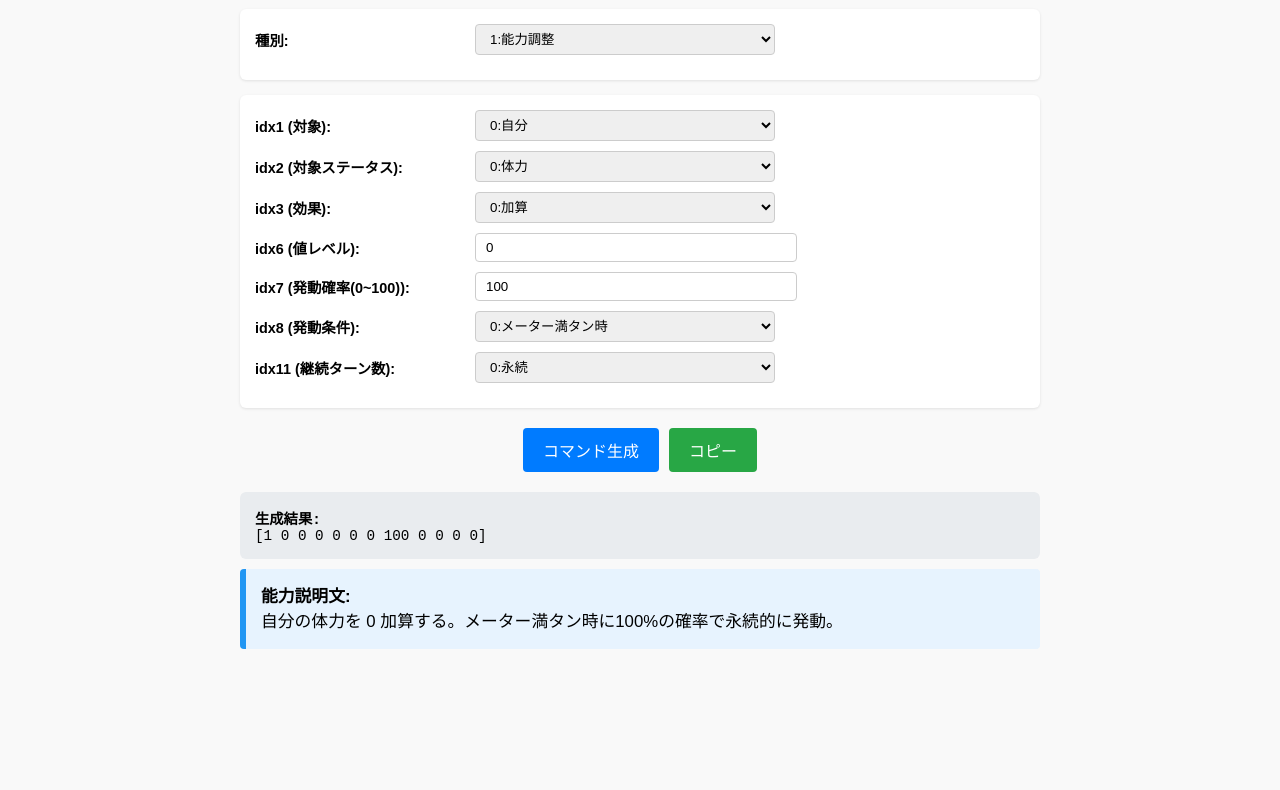
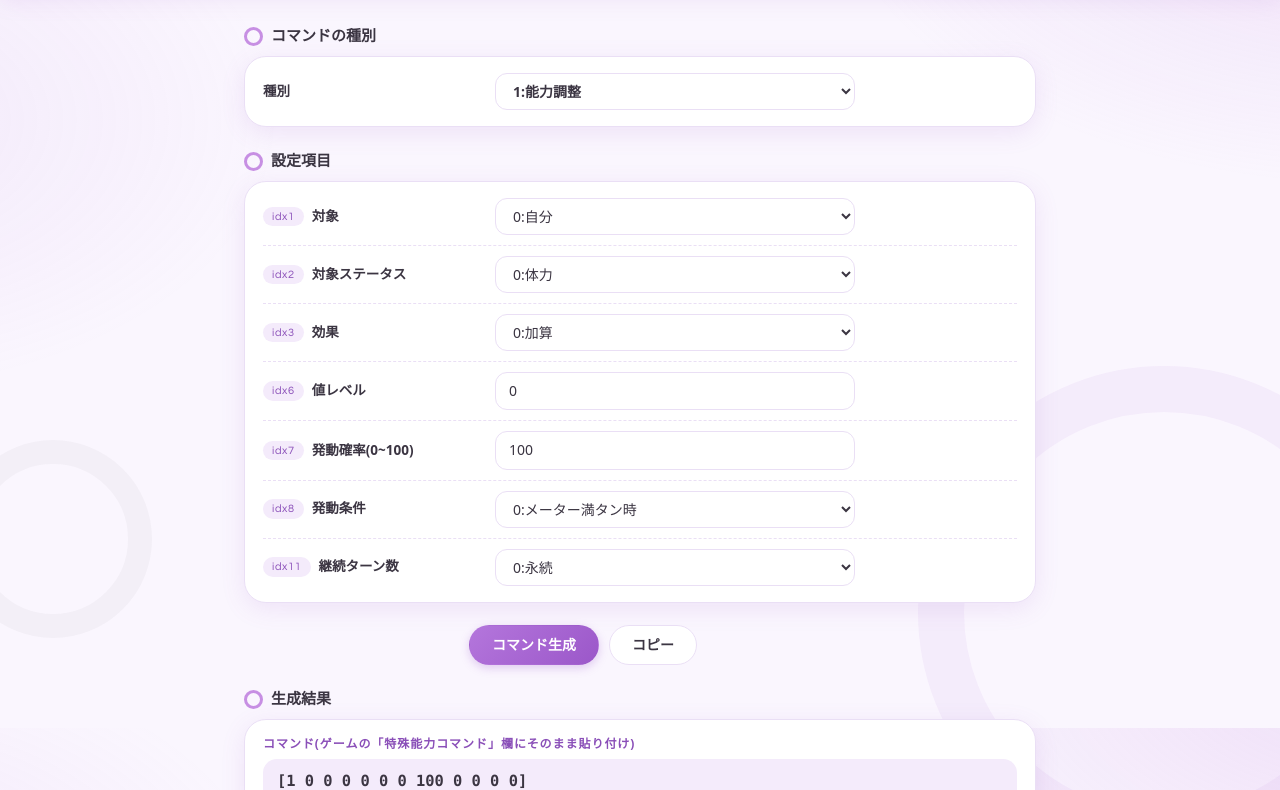
Before and after one commit to shirotetsu-shiojima/command, a plain HTML site: page index.html in a window 1280 px wide. Shown: the part 72-862 px from the top of the page. Before the commit the page ends 800 px from the top, so only its background shows below. Drawn offline with Linux system fonts and the light colour scheme.

Commit message:
Add files via upload

```diff
--- a/index.html
+++ b/index.html
@@ -1,102 +1,111 @@
 <!DOCTYPE html>
-<html lang="ja">
-<head>
-  <meta charset="UTF-8">
-  <title>戦闘ゲーム用 特殊能力コマンド生成ツール</title>
-  <style>
-    body {
-      font-family: sans-serif;
-      max-width: 800px;
-      margin: 20px auto;
-      padding: 0 20px;
-      background-color: #f9f9f9;
+<html lang="ja"><head><meta charset="UTF-8">
+<meta name="viewport" content="width=device-width, initial-scale=1">
+<title>戦闘ゲーム用 特殊能力コマンド生成ツール</title>
+<style>
+    /* ゲーム本体(SE戦闘ゲームII)と同じ、ラベンダーと白をベースにした配色 */
+    :root{
+      --lav:#c78fe3;--gray:#585858;
+      --bg:#faf6fe;--panel:#ffffff;--ink:#3b3542;--dim:#8a8296;--line:#eadff5;
+      --accent:#9b57c9;--accent2:#8a4fb8;--on-accent:#fff;--btn1:#b476dc;--btn2:#9b57c9;
+      --chip:#f4ebfb;--good:#1f9c78;
+      --shadow:0 6px 24px rgba(155,87,201,.12);--shadow-sm:0 2px 8px rgba(155,87,201,.10);
+      --disp:"Zen Maru Gothic","Hiragino Maru Gothic ProN","Yu Gothic UI","Meiryo",sans-serif;
+      --latin:"Jost","Futura","Century Gothic","Avenir Next",sans-serif;
     }
-    h1 {
-      font-size: 1.5em;
-      border-bottom: 2px solid #333;
-      padding-bottom: 8px;
+    @media(prefers-color-scheme:dark){:root{
+      --bg:#1b1623;--panel:#251e31;--ink:#f0eaf6;--dim:#aaa0ba;--line:#3b3150;
+      --accent:#d6a9f0;--accent2:#c995e8;--on-accent:#2a1740;--btn1:#d6a9f0;--btn2:#c78fe3;
+      --gray:#c9c1d4;--chip:#31283f;--good:#5fd4ae;
+      --shadow:0 6px 24px rgba(0,0,0,.35);--shadow-sm:0 2px 8px rgba(0,0,0,.3);}}
+    *{box-sizing:border-box;scrollbar-width:thin;scrollbar-color:var(--lav) transparent}
+    [hidden]{display:none!important}
+    html,body{margin:0}
+    ::selection{background:#e6cdf5;color:#3b3542}
+    :focus-visible{outline:2px solid var(--lav);outline-offset:2px}
+    body{
+      background:
+        radial-gradient(900px 520px at 108% -8%,rgba(199,143,227,.24),transparent 62%),
+        radial-gradient(700px 440px at -12% 24%,rgba(199,143,227,.13),transparent 62%),
+        var(--bg);
+      background-attachment:fixed;
+      color:var(--ink);
+      font:14px/1.6 "Zen Maru Gothic","Hiragino Maru Gothic ProN","Hiragino Sans","Yu Gothic UI",system-ui,-apple-system,sans-serif;
+      padding-top:env(safe-area-inset-top,0px);padding-bottom:env(safe-area-inset-bottom,0px);
     }
-    .form-group {
-      background: #fff;
-      padding: 15px;
-      border-radius: 6px;
-      box-shadow: 0 1px 3px rgba(0,0,0,0.1);
-      margin-bottom: 15px;
+    /* ロゴの輪をモチーフにした背景の飾り */
+    body::before,body::after{content:"";position:fixed;border-radius:50%;pointer-events:none;z-index:0}
+    body::before{right:-130px;bottom:-130px;width:400px;height:400px;border:46px solid var(--lav);opacity:.10}
+    body::after{left:-46px;bottom:90px;width:150px;height:150px;border:24px solid var(--gray);opacity:.045}
+
+    /* ヘッダ */
+    .top{position:sticky;top:0;z-index:5;background:color-mix(in srgb,var(--panel) 86%,transparent);
+      -webkit-backdrop-filter:blur(12px);backdrop-filter:blur(12px);
+      padding:10px 0 12px;padding-top:max(10px,env(safe-area-inset-top,0px));box-shadow:0 6px 22px rgba(155,87,201,.10)}
+    .top::after{content:"";position:absolute;left:0;right:0;bottom:0;height:3px;background:linear-gradient(90deg,var(--lav),#ecd9f8 50%,var(--lav))}
+    .top .in{max-width:820px;margin:0 auto;padding:0 14px}
+    .brand{display:flex;align-items:center;gap:12px}
+    .brand .logo{width:46px;height:46px;flex:none}
+    .brand .tt{display:flex;flex-direction:column;line-height:1.15;min-width:0}
+    .brand h1{font-family:var(--disp);font-size:21px;font-weight:900;letter-spacing:.05em;margin:0}
+    .brand .wm{font-family:var(--latin);font-size:10.5px;font-weight:500;letter-spacing:.36em;color:var(--dim);margin-top:3px}
+
+    .wrap{max-width:820px;margin:0 auto;padding:6px 14px 48px;position:relative;z-index:1}
+    h2{font-family:var(--disp);font-size:15px;font-weight:700;margin:22px 0 8px;display:flex;align-items:center;gap:8px}
+    h2::before{content:"";width:13px;height:13px;border:3.5px solid var(--lav);border-radius:50%;flex:none}
+
+    .form-group{background:var(--panel);border:1px solid var(--line);border-radius:22px;padding:6px 18px;box-shadow:var(--shadow)}
+    .field{display:flex;align-items:center;flex-wrap:wrap;gap:6px 12px;padding:10px 0;border-bottom:1px dashed var(--line)}
+    .field:last-child{border-bottom:none}
+    .field label{flex:0 0 220px;font-weight:700;font-size:13.5px;display:flex;align-items:center;gap:8px}
+    .field label .ix{font-family:var(--latin);font-size:11px;font-weight:500;letter-spacing:.06em;color:var(--accent2);
+      background:var(--chip);border-radius:999px;padding:1px 9px;flex:none}
+    select,input[type=number],input[type=text]{
+      font:inherit;color:inherit;padding:7px 13px;border:1px solid var(--line);border-radius:12px;background:var(--panel);
+      transition:border-color .15s,box-shadow .15s}
+    select:hover,input:hover:not(:disabled){border-color:var(--lav)}
+    select:focus,input:focus{outline:none;border-color:var(--lav);box-shadow:0 0 0 3px rgba(199,143,227,.28)}
+    .field select,.field input[type=number],.field input[type=text]{flex:1 1 200px;min-width:0;max-width:360px}
+    .field input.custom-num{flex:0 0 100px}
+    input:disabled{background:var(--chip);color:var(--dim)}
+    #type{font-weight:700}
+
+    .btn-container{display:flex;justify-content:center;align-items:center;flex-wrap:wrap;gap:10px;margin:22px 0 6px}
+    button{font:inherit;font-weight:700;padding:8px 22px;border:1px solid var(--line);background:var(--panel);color:var(--ink);
+      border-radius:999px;cursor:pointer;transition:transform .12s,box-shadow .12s,border-color .12s,filter .12s}
+    button:hover{border-color:var(--lav);color:var(--accent);transform:translateY(-1px);box-shadow:var(--shadow-sm)}
+    button.primary{background:linear-gradient(135deg,var(--btn1),var(--btn2));border-color:transparent;color:var(--on-accent);
+      box-shadow:0 3px 10px rgba(155,87,201,.28)}
+    button.primary:hover{color:var(--on-accent);border-color:transparent;filter:brightness(1.07)}
+    .copied-msg{color:var(--good);font-size:13px;font-weight:700;opacity:0;transition:opacity .2s}
+    .copied-msg.show{opacity:1}
+
+    .result-box{background:var(--panel);border:1px solid var(--line);border-radius:22px;padding:14px 18px;box-shadow:var(--shadow);margin-bottom:12px}
+    .result-box .lbl,.description-box .lbl{display:block;font-size:12px;font-weight:700;color:var(--accent2);letter-spacing:.08em;margin-bottom:6px}
+    #output{display:block;background:var(--chip);border-radius:14px;padding:10px 14px;
+      font-family:ui-monospace,SFMono-Regular,Menlo,Consolas,monospace;font-size:1.1em;font-weight:700;
+      word-break:break-all;user-select:all}
+    .description-box{background:var(--panel);border:1px solid var(--line);border-left:6px solid var(--lav);border-radius:22px;
+      padding:14px 18px;box-shadow:var(--shadow);font-size:15px;line-height:1.7}
+
+    @media(max-width:560px){
+      .brand .logo{width:38px;height:38px}.brand h1{font-size:18px}
+      .form-group{padding:4px 14px;border-radius:18px}
+      .field label{flex-basis:100%}
+      .field select,.field input[type=number],.field input[type=text]{max-width:none}
     }
-    .field {
-      display: flex;
-      align-items: center;
-      margin-bottom: 10px;
-    }
-    .field label {
-      width: 220px;
-      font-weight: bold;
-      font-size: 0.9em;
-    }
-    .field select, .field input[type="number"], .field input[type="text"] {
-      flex: 1;
-      padding: 6px 10px;
-      border: 1px solid #ccc;
-      border-radius: 4px;
-      max-width: 300px;
-    }
-    .warning {
-      color: #d9534f;
-      font-size: 0.85em;
-      margin-left: 10px;
-      font-weight: bold;
-    }
-    .btn-container {
-      display: flex;
-      justify-content: center;
-      gap: 10px;
-      margin: 20px 0;
-    }
-    button {
-      padding: 10px 20px;
-      font-size: 1em;
-      background-color: #007bff;
-      color: white;
-      border: none;
-      border-radius: 4px;
-      cursor: pointer;
-    }
-    button:hover { background-color: #0056b3; }
-    button.btn-copy { background-color: #28a745; }
-    button.btn-copy:hover { background-color: #218838; }
-    .result-box {
-      background: #e9ecef;
-      padding: 15px;
-      border-radius: 6px;
-      font-family: monospace;
-      font-size: 1.1em;
-      word-break: break-all;
-      margin-bottom: 10px;
-    }
-    .description-box {
-      background: #e7f3fe;
-      border-left: 6px solid #2196F3;
-      padding: 15px;
-      border-radius: 4px;
-      font-size: 1.05em;
-      line-height: 1.5;
-    }
-    .copied-msg {
-      color: #28a745;
-      font-size: 0.85em;
-      margin-left: 10px;
-      display: none;
-      align-self: center;
-    }
-  </style>
+</style>
 </head>
 <body>
+<header class="top"><div class="in">
+  <div class="brand"><svg class="logo" viewBox="225 195 675 665" role="img" aria-label="SE CHARACTERS"><path d="M605.4 241.4A290 290 0 1 0 829.6 620" fill="none" stroke="#c78fe3" stroke-width="55"/><circle cx="738" cy="427" r="118" fill="none" style="stroke:var(--gray)" stroke-width="56"/></svg><div class="tt"><h1>戦闘コマンド生成＆説明ツール</h1><span class="wm">SE CHARACTERS</span></div></div>
+</div></header>
 
-  <h1>戦闘コマンド生成＆説明ツール</h1>
-
+<main class="wrap">
+  <h2>コマンドの種別</h2>
   <div class="form-group">
     <div class="field">
-      <label for="type">種別:</label>
+      <label for="type">種別</label>
       <select id="type" onchange="renderForm()">
         <option value="1">1:能力調整</option>
         <option value="2">2:攻撃</option>
@@ -106,25 +115,28 @@
     </div>
   </div>
 
+  <h2>設定項目</h2>
   <div class="form-group" id="form-fields"></div>
 
   <div class="btn-container">
-    <button onclick="generateAll()">コマンド生成</button>
-    <button class="btn-copy" onclick="copyToClipboard()">コピー</button>
+    <button class="primary" onclick="generateAll()">コマンド生成</button>
+    <button onclick="copyToClipboard()">コピー</button>
     <span id="copy-msg" class="copied-msg">コピーしました！</span>
   </div>
 
+  <h2>生成結果</h2>
   <div class="result-box">
-    <strong>生成結果:</strong><br>
-    <span id="output">[ ]</span>
+    <span class="lbl">コマンド(ゲームの「特殊能力コマンド」欄にそのまま貼り付け)</span>
+    <span id="output">[1 0 0 0 0 0 0 100 0 0 0 0]</span>
   </div>
 
   <div class="description-box">
-    <strong>能力説明文:</strong><br>
-    <span id="description">-</span>
+    <span class="lbl">能力説明文</span>
+    <span id="description">自分の体力を 0 加算する。メーター満タン時に100%の確率で永続的に発動。</span>
   </div>
+</main>
 
-  <script>
+<script>
     const specData = {
       1: {
         idx1: { name: "対象", options: ["0:自分", "1:相手", "2:両方"] },
@@ -134,9 +146,9 @@
         idx5: { name: "計算方法", options: ["0:加算", "1:減算", "2:乗算", "3:除算"], dependsOn: { idx: 3, val: ["4"] } },
         idx6: { name: "値レベル", type: "number" },
         idx7: { name: "発動確率(0~100)", type: "number", min: 0, max: 100 },
-        idx8: { name: "発動条件", options: ["0:メーター満タン時", "1:永続", "2:HPに応じる"], unimpl: ["2"] },
-        idx9: { name: "HP取得対象", options: ["0:自分", "1:相手"], unimpl: ["0", "1"], dependsOn: { idx: 8, val: ["2"] } },
-        idx10: { name: "HP残率指定", type: "number", min: 0, max: 100, unimpl: true, dependsOn: { idx: 8, val: ["2"] } },
+        idx8: { name: "発動条件", options: ["0:メーター満タン時", "1:永続", "2:HPに応じる"] },
+        idx9: { name: "HP取得対象", options: ["0:自分", "1:相手"], dependsOn: { idx: 8, val: ["2"] } },
+        idx10: { name: "HP残率指定", type: "number", min: 0, max: 100, dependsOn: { idx: 8, val: ["2"] } },
         idx11: { name: "継続ターン数", type: "custom_turn" }
       },
       2: {
@@ -147,9 +159,9 @@
         idx5: { name: "計算方法", options: ["0:加算", "1:減算", "2:乗算", "3:除算"], dependsOn: { idx: 3, val: ["2"] } },
         idx6: { name: "値レベル", type: "number" },
         idx7: { name: "発動確率(0~100)", type: "number", min: 0, max: 100 },
-        idx8: { name: "発動条件", options: ["0:メーター満タン時", "1:永続", "2:HPに応じる"], unimpl: ["2"] },
-        idx9: { name: "HP取得対象", options: ["0:自分", "1:相手"], unimpl: ["0", "1"], dependsOn: { idx: 8, val: ["2"] } },
-        idx10: { name: "HP残率指定", type: "number", min: 0, max: 100, unimpl: true, dependsOn: { idx: 8, val: ["2"] } },
+        idx8: { name: "発動条件", options: ["0:メーター満タン時", "1:永続", "2:HPに応じる"] },
+        idx9: { name: "HP取得対象", options: ["0:自分", "1:相手"], dependsOn: { idx: 8, val: ["2"] } },
+        idx10: { name: "HP残率指定", type: "number", min: 0, max: 100, dependsOn: { idx: 8, val: ["2"] } },
         idx11: { name: "継続ターン数", type: "custom_turn" }
       },
       3: {
@@ -160,9 +172,9 @@
         idx5: { name: "計算方法", options: ["0:加算", "1:減算", "2:乗算", "3:除算"], dependsOn: { idx: 3, val: ["4"] } },
         idx6: { name: "値レベル", type: "number" },
         idx7: { name: "発動確率(0~100)", type: "number", min: 0, max: 100 },
-        idx8: { name: "発動条件", options: ["0:メーター満タン時", "1:永続", "2:HPに応じる"], unimpl: ["2"] },
-        idx9: { name: "HP取得対象", options: ["0:自分", "1:相手"], unimpl: ["0", "1"], dependsOn: { idx: 8, val: ["2"] } },
-        idx10: { name: "HP残率指定", type: "number", min: 0, max: 100, unimpl: true, dependsOn: { idx: 8, val: ["2"] } },
+        idx8: { name: "発動条件", options: ["0:メーター満タン時", "1:永続", "2:HPに応じる"] },
+        idx9: { name: "HP取得対象", options: ["0:自分", "1:相手"], dependsOn: { idx: 8, val: ["2"] } },
+        idx10: { name: "HP残率指定", type: "number", min: 0, max: 100, dependsOn: { idx: 8, val: ["2"] } },
         idx11: { name: "継続ターン数", type: "custom_turn" }
       },
       4: {
@@ -196,7 +208,12 @@
         fieldDiv.id = `field-idx${i}`;
 
         const label = document.createElement('label');
-        label.textContent = `idx${i} (${item.name}):`;
+        label.htmlFor = `input-idx${i}`;
+        const ix = document.createElement('span');
+        ix.className = 'ix';
+        ix.textContent = `idx${i}`;
+        label.appendChild(ix);
+        label.appendChild(document.createTextNode(item.name));
         fieldDiv.appendChild(label);
 
         if (item.options && item.type !== 'custom_num') {
@@ -236,8 +253,7 @@
           numInput.value = 1;
           numInput.min = 1;
           numInput.style.display = 'none';
-          numInput.style.width = '80px';
-          numInput.style.marginLeft = '10px';
+          numInput.className = 'custom-num';
           numInput.oninput = () => generateAll();
           fieldDiv.appendChild(numInput);
         } else if (item.type === 'number') {
@@ -274,8 +290,7 @@
           numInput.value = 1;
           numInput.min = 1;
           numInput.style.display = 'none';
-          numInput.style.width = '80px';
-          numInput.style.marginLeft = '10px';
+          numInput.className = 'custom-num';
           numInput.oninput = () => generateAll();
           fieldDiv.appendChild(numInput);
         } else if (item.type === 'fixed_zero') {
@@ -286,12 +301,6 @@
           input.disabled = true;
           fieldDiv.appendChild(input);
         }
-
-        const warnSpan = document.createElement('span');
-        warnSpan.id = `warn-idx${i}`;
-        warnSpan.className = 'warning';
-        warnSpan.style.display = 'none';
-        fieldDiv.appendChild(warnSpan);
 
         container.appendChild(fieldDiv);
       }
@@ -311,33 +320,14 @@
         if (item.dependsOn) {
           const targetElem = document.getElementById(`input-idx${item.dependsOn.idx}`);
           if (targetElem && item.dependsOn.val.includes(targetElem.value)) {
-            fieldDiv.style.display = 'flex';
+            fieldDiv.style.display = '';
           } else {
             fieldDiv.style.display = 'none';
           }
         } else {
-          fieldDiv.style.display = 'flex';
+          fieldDiv.style.display = '';
         }
 
-        const warnSpan = document.getElementById(`warn-idx${i}`);
-        if (warnSpan) {
-          let isUnimplemented = false;
-          if (item.unimpl === true) {
-            isUnimplemented = true;
-          } else if (Array.isArray(item.unimpl)) {
-            const valElem = document.getElementById(`input-idx${i}`);
-            if (valElem && item.unimpl.includes(valElem.value)) {
-              isUnimplemented = true;
-            }
-          }
-
-          if (isUnimplemented && fieldDiv.style.display !== 'none') {
-            warnSpan.textContent = "※未実装機能のため動作しない可能性があります";
-            warnSpan.style.display = 'inline';
-          } else {
-            warnSpan.style.display = 'none';
-          }
-        }
       }
     }
 
@@ -388,8 +378,11 @@
       let suffixStr = "";
       if (condVal === '1') {
         suffixStr = `常に${prob}%の確率で発動。`;
+      } else if (condVal === '2') {
+        const who = (arr[9] === '1') ? '相手' : '自分';
+        suffixStr = `${who}のHPが${arr[10]}%以下のとき、毎ターン${prob}%の確率で発動。`;
       } else {
-        const condMap = { '0': 'メーター満タン時', '2': 'HPに応じる条件' };
+        const condMap = { '0': 'メーター満タン時' };
         const condText = condMap[condVal] || '';
         const turnText = (turnVal === '0') ? '永続的に' : `${turnVal}ターン分`;
         suffixStr = `${condText}に${prob}%の確率で${turnText}発動。`;
@@ -503,18 +496,32 @@
       return "説明文を生成できませんでした。";
     }
 
+    function showCopied() {
+      const msg = document.getElementById('copy-msg');
+      msg.classList.add('show');
+      clearTimeout(showCopied.t);
+      showCopied.t = setTimeout(() => msg.classList.remove('show'), 2000);
+    }
+
     function copyToClipboard() {
       const outputText = document.getElementById('output').textContent;
-      navigator.clipboard.writeText(outputText).then(() => {
-        const msg = document.getElementById('copy-msg');
-        msg.style.display = 'inline';
-        setTimeout(() => {
-          msg.style.display = 'none';
-        }, 2000);
-      });
+      const fallback = () => {
+        const ta = document.createElement('textarea');
+        ta.value = outputText;
+        ta.style.position = 'fixed';
+        ta.style.opacity = '0';
+        document.body.appendChild(ta);
+        ta.select();
+        try { if (document.execCommand('copy')) showCopied(); } catch (e) {}
+        document.body.removeChild(ta);
+      };
+      if (navigator.clipboard && navigator.clipboard.writeText) {
+        navigator.clipboard.writeText(outputText).then(showCopied, fallback);
+      } else {
+        fallback();
+      }
     }
 
     renderForm();
-  </script>
-</body>
-</html>
+</script>
+</body></html>
```
